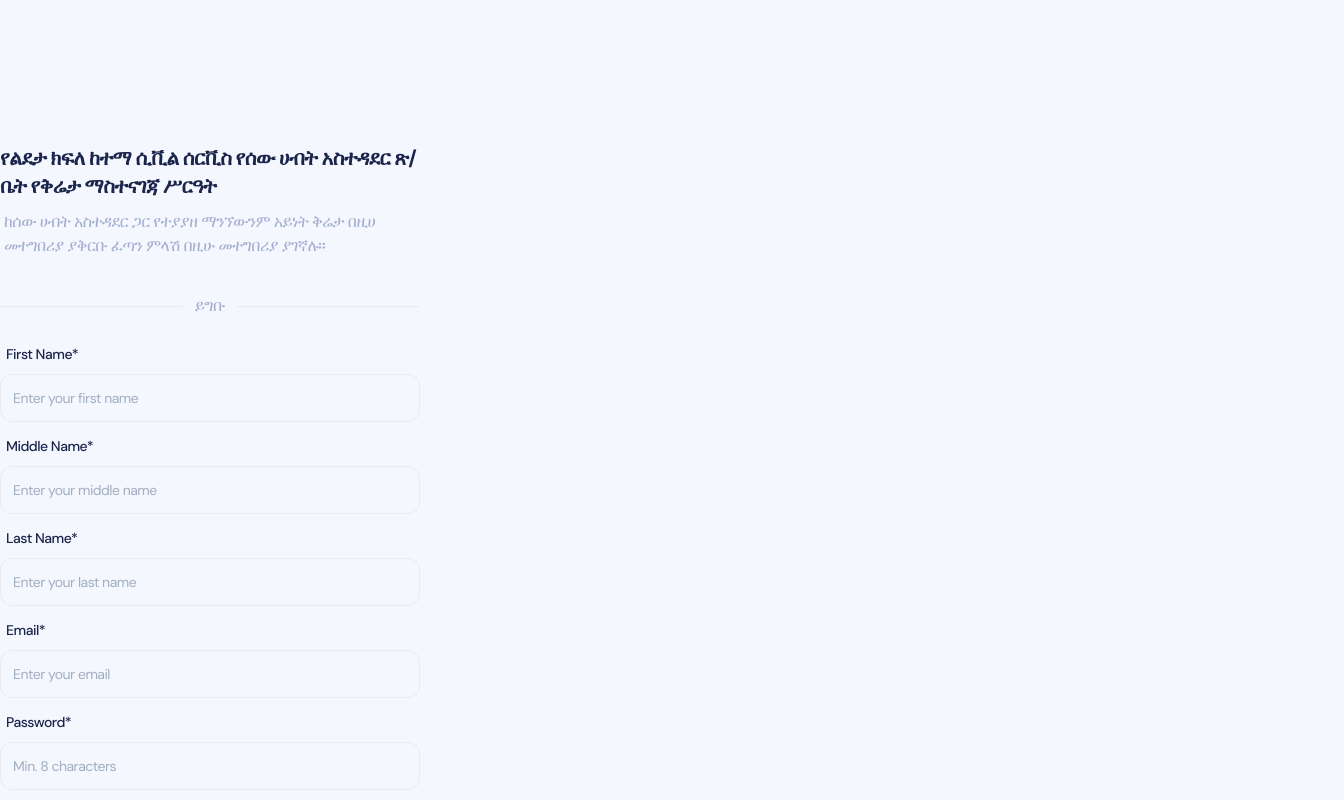
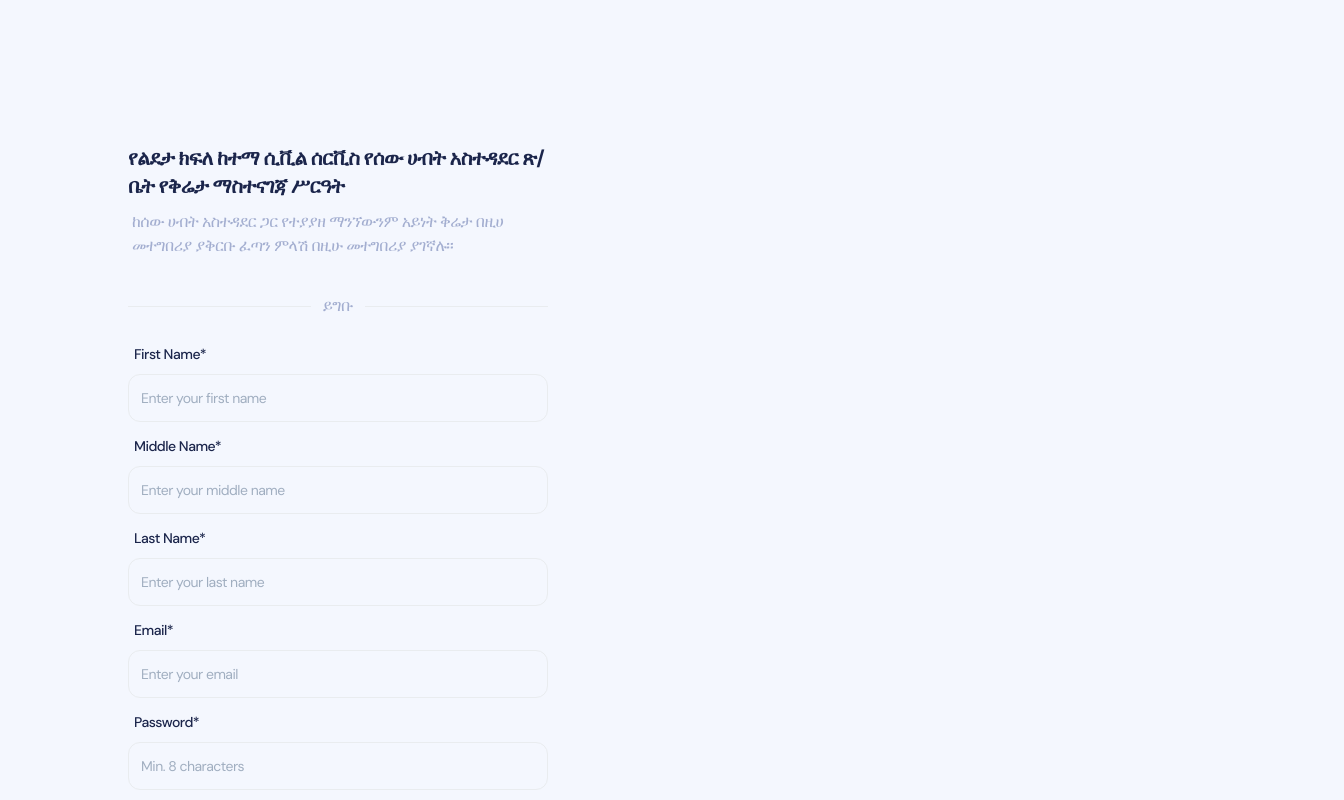
Before and after one commit to Kumilachew-g/compliance, a React (Create React App) app in the folder frontend/: page /auth/sign-up in a window 1280 px wide. Shown: the top 800 px of the page, 1344 px wide, since content can reach past the window. Built offline with nearby package versions, Linux system fonts and the light colour scheme; what tailwindcss-rtl would draw is missing.

Commit message:
Fix more styling

```diff
--- a/frontend/src/views/auth/SignUp.jsx
+++ b/frontend/src/views/auth/SignUp.jsx
@@ -11,7 +11,7 @@ export default function SignIn() {
   };
 
   return (
-    <div className="mt-16 mb-16 flex h-full w-full items-center justify-center px-2 md:mx-0 md:px-0 lg:mb-10 lg:items-center lg:justify-start">
+    <div className="mt-16 mb-16 flex h-full w-full items-center justify-center px-2 md:mx-16 md:px-16 lg:mb-10 lg:items-center lg:justify-start">
       {/* Sign in section */}
       <div className="mt-[10vh] w-full max-w-full flex-col items-center md:pl-4 lg:pl-0 xl:max-w-[420px]">
         <h4 className="mb-2.5 text-xl font-bold text-navy-700 dark:text-white">
```
